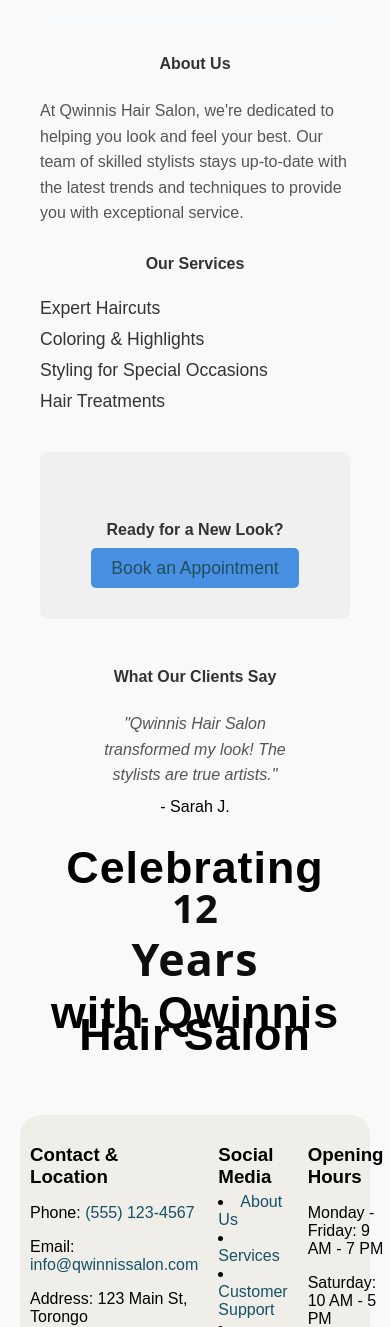
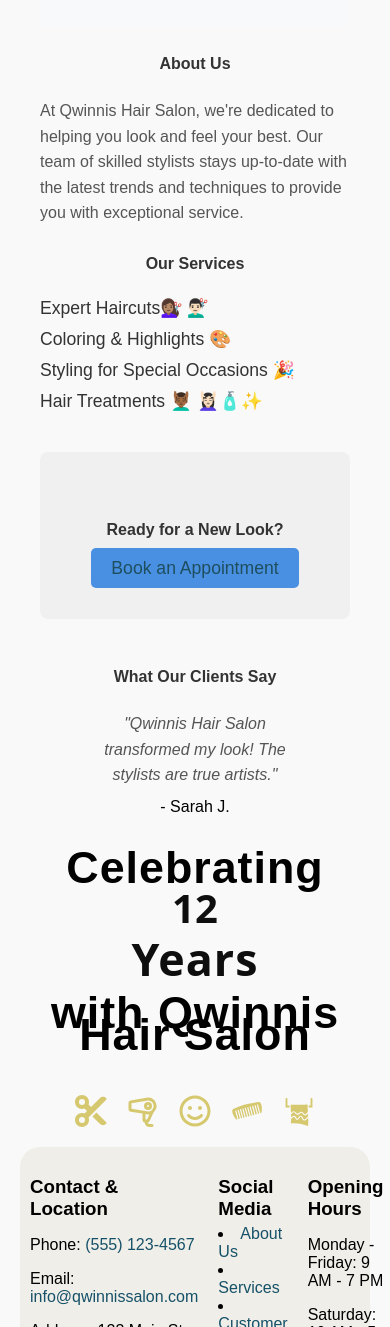
Before and after one commit to Kemboijames7/salon-website, a React (Vite) app in the folder client/: page / in a window 390 px wide. Shown: the part 634-1961 px from the top of the page. Built offline with nearby package versions, Linux system fonts and the light colour scheme.

Commit message:
Added responsive design

```diff
--- a/client/package.json
+++ b/client/package.json
@@ -17,6 +17,7 @@
     "react": "^18.3.1",
     "react-calendar": "^5.0.0",
     "react-dom": "^18.3.1",
+    "react-icons": "^5.3.0",
     "react-router-dom": "^6.26.2",
     "remixicon": "^4.5.0"
   },
--- a/client/src/pages/home/Home.jsx
+++ b/client/src/pages/home/Home.jsx
@@ -2,9 +2,16 @@
 import React, { useEffect, useState } from 'react';
 import styles from './home.module.css';
 import { Link } from 'react-router-dom';
+import { FaRegSmile, FaBeer }  from 'react-icons/fa';
+import { FaScissors } from "react-icons/fa6";
+import { PiHairDryerBold } from "react-icons/pi";
+import { GiComb } from "react-icons/gi";
+import { GiTowel } from "react-icons/gi";
+
 
 const Home = () => {
     const [count, setCount] = useState(1);
+    const [showIcons, setShowIcons] = useState(false);
 
     useEffect(() => {
         const interval = setInterval(() => {
@@ -13,6 +20,7 @@ const Home = () => {
                     return prevCount + 1;
                 } else {
                     clearInterval(interval);
+                    setShowIcons(true);
                     return prevCount;
                 }
             });
@@ -40,10 +48,10 @@ const Home = () => {
             <section className={styles['featured-services']}>
                 <h2>Our Services</h2>
                 <ul>
-                    <li>Expert Haircuts</li>
-                    <li>Coloring & Highlights</li>
-                    <li>Styling for Special Occasions</li>
-                    <li>Hair Treatments</li>
+                    <li>Expert Haircuts💇🏽‍♀️  💇🏻‍♂️</li>
+                    <li>Coloring & Highlights 🎨</li>
+                    <li>Styling for Special Occasions  🎉</li>
+                    <li>Hair Treatments 💆🏾‍♂️ 💆🏻‍♀️🧴✨</li>
                 </ul>
             </section>
 
@@ -72,6 +80,16 @@ const Home = () => {
                 </div>
             </section>
 
+            {showIcons && (
+                <div className={styles['icon-container']}>
+                    <FaScissors className={`${styles.icon} ${styles.blowup}`} />
+                    <PiHairDryerBold className={`${styles.icon} ${styles.blowup}`} />
+                    <FaRegSmile className={`${styles.icon} ${styles.blowup}`} />
+                    <GiComb className={`${styles.icon} ${styles.blowup}`} />
+                    <GiTowel className={`${styles.icon} ${styles.blowup}`}/>
+                </div>
+            )}
+
         </div>
     );
 };
--- a/client/src/pages/home/home.module.css
+++ b/client/src/pages/home/home.module.css
@@ -137,6 +137,21 @@
   line-height: .5;
 }
 
+.icon-container {
+  display: flex;
+  justify-content: center;
+  margin-top: 20px;
+}
+
+.icon {
+  font-size: 2rem;
+  margin: 0 10px;
+  color: rgb(214, 200, 110);
+  transform: rotateY('80');
+  transition: all 1s ease-in-out;
+}
+
+
 h2 {
   margin-top: 20px;
   margin-bottom: 10px;
```
Also changed, not shown: 1 other file (tests, documents, lock files or other folders).
